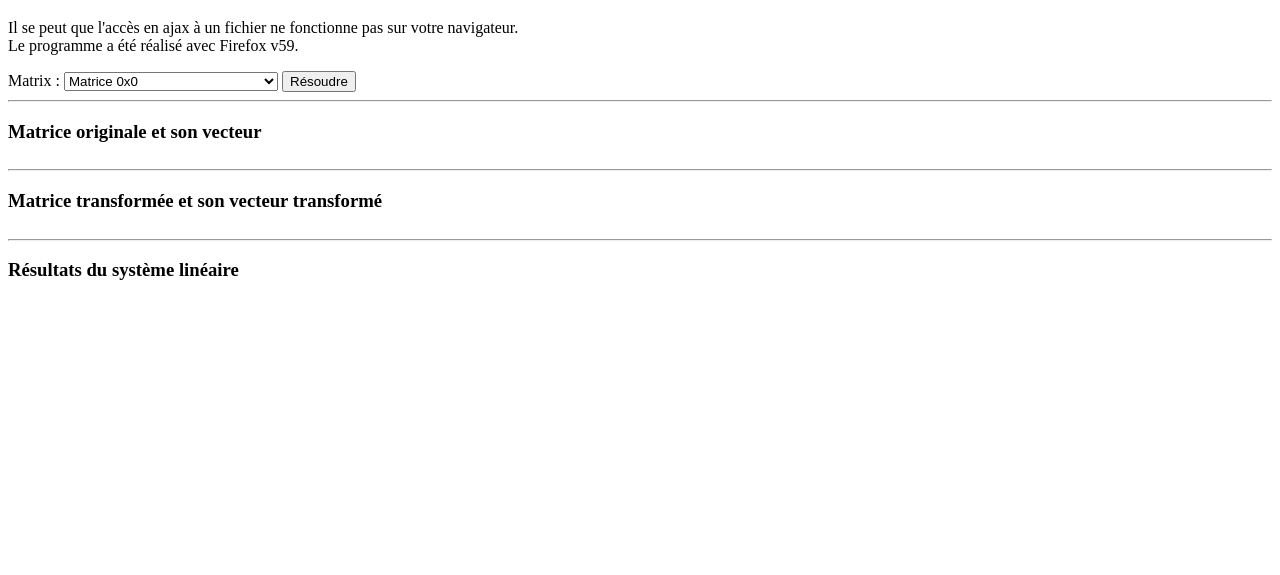
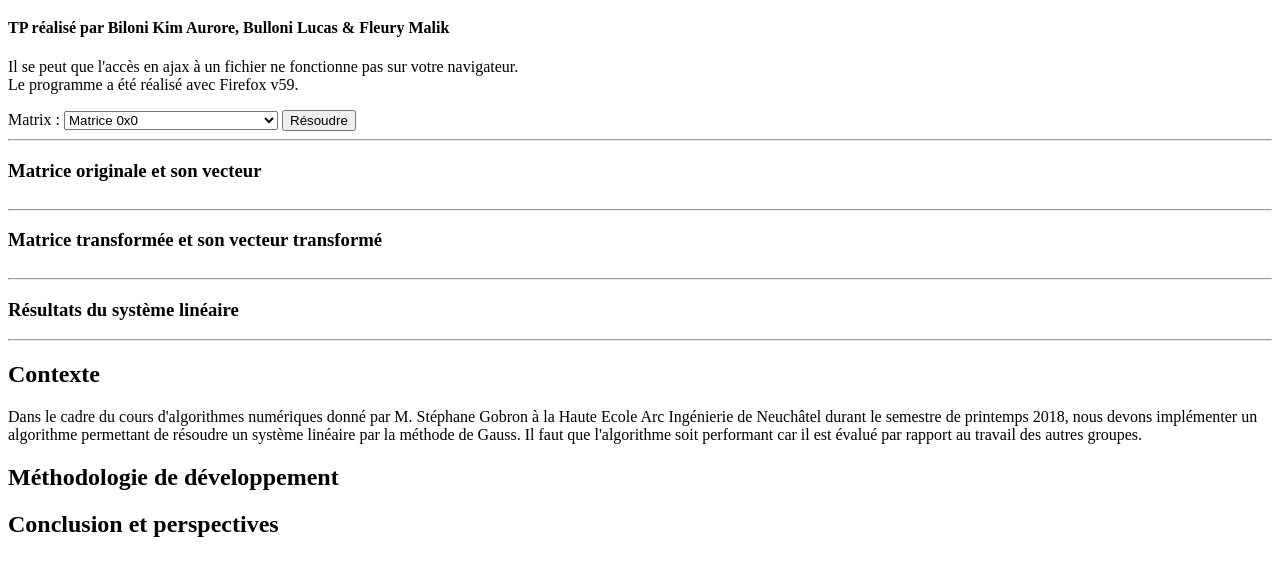
Before and after one commit to Asmoday4949/AN_Labo3_EquipeB3, a plain HTML site: page index.html in a window 1280 px wide. Shown: the part 61-636 px from the top of the page. Drawn offline with Linux system fonts and the light colour scheme.

Commit message:
Début blabla

```diff
--- a/index.html
+++ b/index.html
@@ -38,6 +38,7 @@
   </head>
   <body>
     <h1>Résolution de système linéaire</h1>
+	<h4>TP réalisé par Biloni Kim Aurore, Bulloni Lucas &amp; Fleury Malik</h4>
     <p>
       Il se peut que l'accès en ajax à un fichier ne fonctionne pas sur votre navigateur.<br>
       Le programme a été réalisé avec Firefox v59.
@@ -76,6 +77,20 @@
     <h3>Résultats du système linéaire</h3>
     <div id="divResultsLinSys"></div>
 
+	<hr />
+	<h2>Contexte</h2>
+	<p>
+		Dans le cadre du cours d'algorithmes numériques donné par M. Stéphane Gobron à la Haute Ecole Arc Ingénierie de Neuchâtel durant le semestre de printemps 2018, nous devons implémenter un algorithme permettant de résoudre un système linéaire par la méthode de Gauss.
+		Il faut que l'algorithme soit performant car il est évalué par rapport au travail des autres groupes.
+	</p>
+
+	<h2>Méthodologie de développement</h2>
+	<p>
+	</p>
+
+	<h2>Conclusion et perspectives</h2>
+	<p>
+	</p>
 
     <script src="LinearSystemSolver.js"></script>
     <script src="script.js"></script>
```
